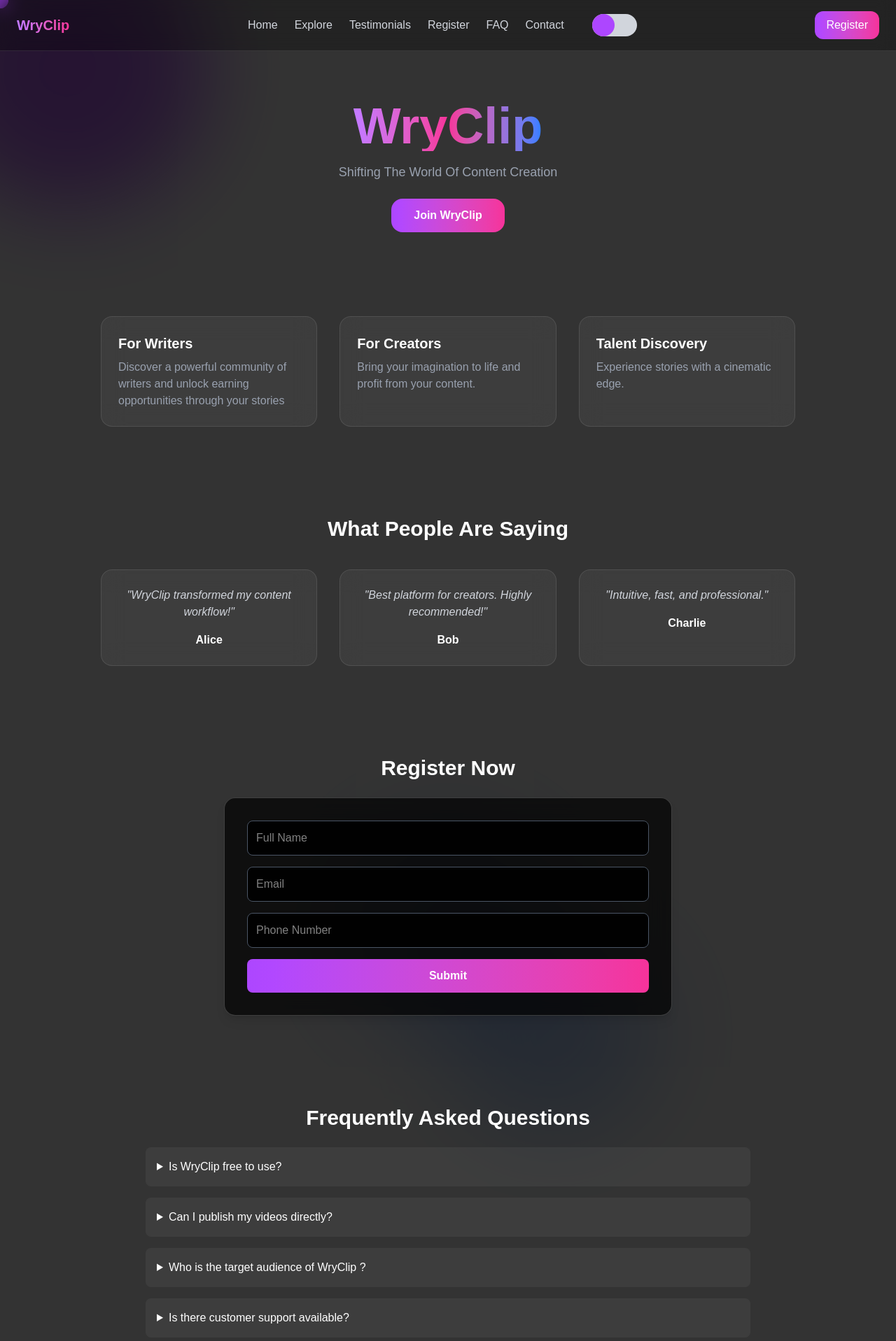
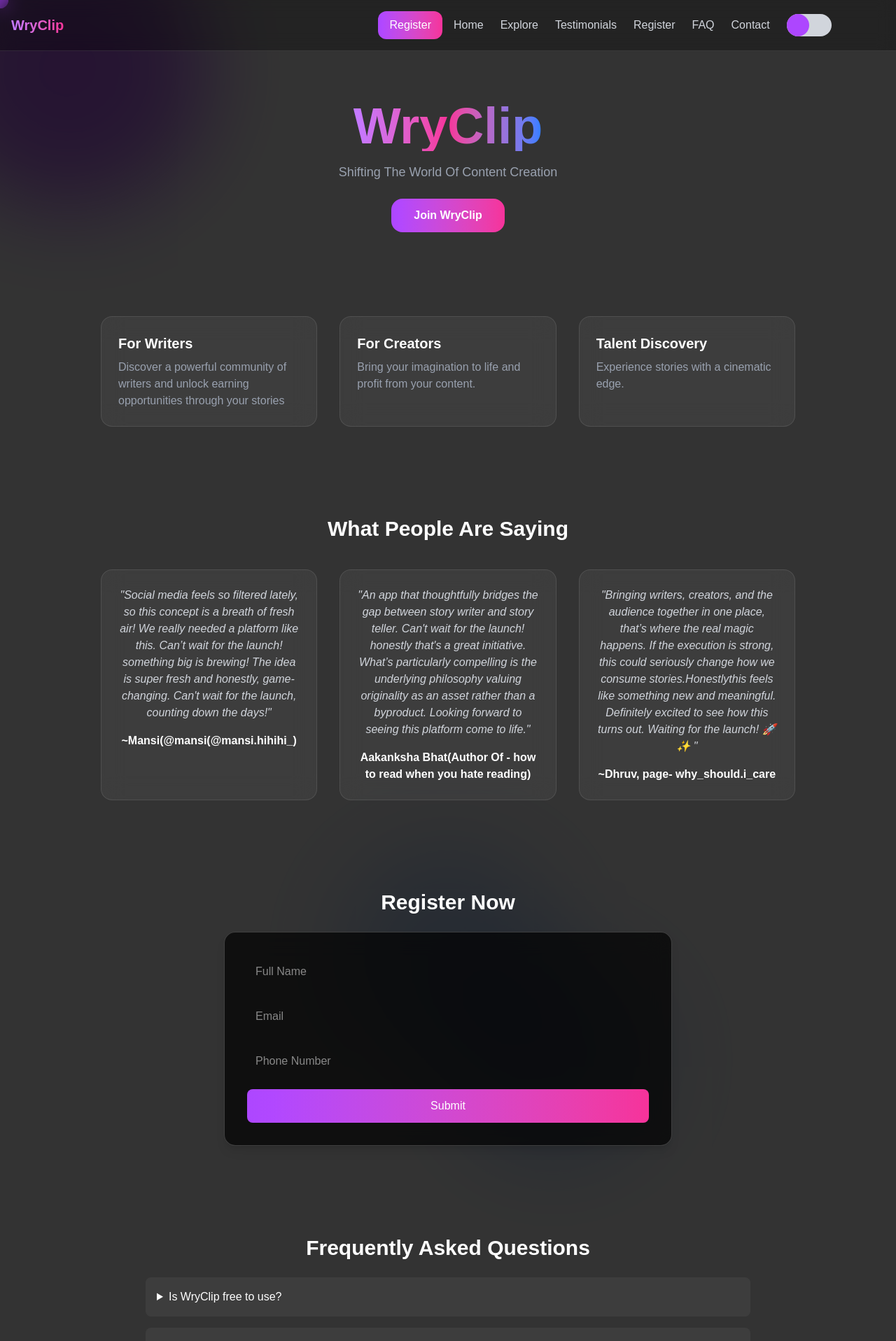
Before and after one commit to mayankk0937/WryClip, a Next.js app: page / in a window 1280 px wide. Shown: the top 1917 px of the page at 70% size. Built offline with nearby package versions, Linux system fonts and the light colour scheme.

Commit message:
Fix mobile navbar and page bottom spacing

```diff
--- a/app/page.tsx
+++ b/app/page.tsx
@@ -3,7 +3,7 @@ import { useState } from "react";
 import CustomCursor from "./components/CustomCursor";
 import { motion } from "framer-motion";
 
-// Navbar
+// Navbar (same)
 const Navbar = ({
   darkMode,
   toggleDarkMode,
@@ -23,11 +23,22 @@ const Navbar = ({
   };
 
   return (
-    <div className="fixed top-0 left-0 w-full flex justify-between items-center px-6 py-4 backdrop-blur-md bg-black/30 border-b border-white/10 z-50">
+    <div className="fixed top-0 left-0 w-full bg-black/30 backdrop-blur-md border-b border-white/10 z-50">
+      <div className="mx-auto flex w-full max-w-7xl flex-col gap-4 px-4 py-4 md:flex-row md:items-center md:justify-between">
+        <div className="flex w-full items-center justify-between">
           <h1 className="text-xl font-bold bg-gradient-to-r from-purple-400 to-pink-500 bg-clip-text text-transparent">
             WryClip
           </h1>
-      <div className="hidden md:flex gap-6 text-gray-300 items-center">
+
+          <button
+            onClick={() => scrollToSection("register")}
+            className="hidden md:inline-flex px-4 py-2 rounded-xl bg-gradient-to-r from-purple-500 to-pink-500 hover:scale-105 transition"
+          >
+            Register
+          </button>
+        </div>
+
+        <div className="flex w-full flex-col gap-3 text-gray-300 md:flex-row md:items-center md:gap-6">
           {["hero", "sections", "testimonials", "register", "faq", "contact"].map(
             (id, i) => (
               <span
@@ -50,9 +61,8 @@ const Navbar = ({
             )
           )}
 
-        {/* Slide Toggle */}
           <div
-          className="ml-4 relative w-16 h-8 flex items-center bg-gray-300 rounded-full cursor-pointer"
+            className="relative w-16 h-8 flex items-center bg-gray-300 rounded-full cursor-pointer"
             onClick={toggleDarkMode}
           >
             <div
@@ -65,10 +75,11 @@ const Navbar = ({
 
         <button
           onClick={() => scrollToSection("register")}
-        className="px-4 py-2 rounded-xl bg-gradient-to-r from-purple-500 to-pink-500 hover:scale-105 transition"
+          className="w-full rounded-xl bg-gradient-to-r from-purple-500 to-pink-500 px-4 py-2 text-center md:hidden hover:scale-105 transition"
         >
           Register
         </button>
+      </div>
     </div>
   );
 };
@@ -76,7 +87,15 @@ const Navbar = ({
 export default function Home() {
   const navbarHeight = 64;
   const extraOffset = 20;
+
   const [darkMode, setDarkMode] = useState(true);
+
+  // ✅ FORM STATE (ADD KIYA)
+  const [formData, setFormData] = useState({
+    name: "",
+    email: "",
+    phone: "",
+  });
 
   const toggleDarkMode = () => setDarkMode(!darkMode);
 
@@ -88,13 +107,32 @@ export default function Home() {
     }
   };
 
+  // ✅ FORM FUNCTIONS (ADD KIYA)
+  const handleChange = (e: any) => {
+    setFormData({ ...formData, [e.target.name]: e.target.value });
+  };
+
+  const handleSubmit = async (e: any) => {
+    e.preventDefault();
+
+    await fetch(
+      "https://script.google.com/macros/s/AKfycbxhc8IRN8Kc8SGzFOnfmDJ850NhL8EcHwkd7WJeP1EJiWSs54o2hXX3Rp8pbV0gRpsw1Q/exec",
+      {
+        method: "POST",
+        body: JSON.stringify(formData),
+      }
+    );
+
+    alert("Form Submitted ✅");
+    setFormData({ name: "", email: "", phone: "" });
+  };
+
   return (
     <div
       className={`${
         darkMode ? "bg-black/80 text-white" : "bg-white text-black"
       } relative min-h-screen overflow-x-hidden overflow-y-auto transition-colors duration-500`}
     >
-      {/* Cursor */}
       <CustomCursor />
 
       {/* Background Glow */}
@@ -129,35 +167,19 @@ export default function Home() {
         >
           Join WryClip
         </button>
+
       </section>
 
       {/* Sections */}
       <section id="sections" className="mt-20 grid md:grid-cols-3 gap-8 max-w-5xl mx-auto px-4">
         {[
-    {
-      title: "For Writers",
-      desc: "Discover a powerful community of writers and unlock earning opportunities through your stories"
-    },
-    {
-      title: "For Creators",
-      desc: "Bring your imagination to life and profit from your content."
-    },
-    {
-      title: "Talent Discovery",
-      desc: "Experience stories with a cinematic edge."
-    }
+          { title: "For Writers", desc: "Discover a powerful community of writers and unlock earning opportunities through your stories" },
+          { title: "For Creators", desc: "Bring your imagination to life and profit from your content." },
+          { title: "Talent Discovery", desc: "Experience stories with a cinematic edge." }
         ].map((item, i) => (
-    <motion.div
-      key={i}
-      whileHover={{ scale: 1.05 }}
-      className={`p-6 rounded-2xl border border-white/10 cursor-pointer backdrop-blur-lg ${
-        darkMode ? "bg-white/5" : "bg-black/5"
-      }`}
-    >
+          <motion.div key={i} whileHover={{ scale: 1.05 }} className="p-6 rounded-2xl border border-white/10 backdrop-blur-lg bg-white/5">
             <h3 className="text-xl font-semibold mb-2">{item.title}</h3>
-      <p className={`${darkMode ? "text-gray-400" : "text-gray-600"}`}>
-        {item.desc}
-      </p>
+            <p className="text-gray-400">{item.desc}</p>
           </motion.div>
         ))}
       </section>
@@ -167,9 +189,9 @@ export default function Home() {
         <h2 className={`text-3xl font-bold mb-10 ${darkMode ? "text-white" : "text-black"}`}>What People Are Saying</h2>
         <div className="grid md:grid-cols-3 gap-8">
           {[
-            { name: "Alice", feedback: "WryClip transformed my content workflow!" },
-            { name: "Bob", feedback: "Best platform for creators. Highly recommended!" },
-            { name: "Charlie", feedback: "Intuitive, fast, and professional." },
+            { name:"~Mansi(@mansi(@mansi.hihihi_)", feedback:"Social media feels so filtered lately, so this concept is a breath of fresh air! We really needed a platform like this. Can’t wait for the launch! something big is brewing! The idea is super fresh and honestly, game-changing. Can't wait for the launch, counting down the days!" },
+            { name: "Aakanksha Bhat(Author Of - how to read when you hate reading)", feedback: "An app that thoughtfully bridges the gap between story writer and story teller. Can't wait for the launch! honestly that's a great initiative. What’s particularly compelling is the underlying philosophy valuing originality as an asset rather than a byproduct. Looking forward to seeing this platform come to life." },
+            { name: "~Dhruv, page- why_should.i_care", feedback: "Bringing writers, creators, and the audience together in one place, that’s where the real magic happens. If the execution is strong, this could seriously change how we consume stories.Honestlythis feels like something new and meaningful. Definitely excited to see how this turns out. Waiting for the launch! 🚀✨ " },
           ].map((t, i) => (
             <motion.div
               key={i}
@@ -187,44 +209,23 @@ export default function Home() {
         </div>
       </section>
 
-      {/* Registration */}
-      <section
-        id="register"
-        className="mt-32 max-w-2xl mx-auto px-4 text-center"
+      {/* ✅ REGISTER (ONLY UPDATED PART) */}
+      <section id="register" className="mt-32 max-w-2xl mx-auto px-4 text-center">
+        <h2 className="text-3xl font-bold mb-6">Register Now</h2>
+
+        <form
+          onSubmit={handleSubmit}
+          className="bg-black/70 p-8 rounded-2xl border border-white/20 backdrop-blur-lg flex flex-col gap-4 shadow-lg"
         >
-        <h2 className={`text-3xl font-bold mb-6 ${darkMode ? "text-white" : "text-black"}`}>
-          Register Now
-        </h2>
+          <input name="name" value={formData.name} onChange={handleChange} placeholder="Full Name" className="p-3 rounded-lg text-white"/>
+          <input name="email" value={formData.email} onChange={handleChange} placeholder="Email" className="p-3 rounded-lg text-white"/>
+          <input name="phone" value={formData.phone} onChange={handleChange} placeholder="Phone Number" className="p-3 rounded-lg text-white"/>
 
-        {/* Boxed Form */}
-        <div className="bg-black/70 dark:bg-white/10 p-8 rounded-2xl border border-white/20 backdrop-blur-lg flex flex-col gap-4 shadow-lg">
-          <input
-            type="text"
-            placeholder="Full Name"
-            className={`p-3 rounded-lg border outline-none focus:border-purple-500 ${
-              darkMode ? "bg-black/90 border-gray-600 text-white" : "bg-white border-gray-300 text-black"
-            }`}
-          />
-          <input
-            type="email"
-            placeholder="Email"
-            className={`p-3 rounded-lg border outline-none focus:border-purple-500 ${
-              darkMode ? "bg-black/90 border-gray-600 text-white" : "bg-white border-gray-300 text-black"
-            }`}
-          />
-          <input
-            type="tel"
-            placeholder="Phone Number"
-            className={`p-3 rounded-lg border outline-none focus:border-purple-500 ${
-              darkMode ? "bg-black/90 border-gray-600 text-white" : "bg-white border-gray-300 text-black"
-            }`}
-          />
-          <button className="py-3 rounded-lg bg-gradient-to-r from-purple-500 to-pink-500 hover:scale-105 transition font-semibold">
+          <button type="submit" className="py-3 rounded-lg bg-gradient-to-r from-purple-500 to-pink-500">
             Submit
           </button>
-        </div>
+        </form>
       </section>
-
       {/* FAQ */}
       <section id="faq" className="mt-32 max-w-4xl mx-auto px-4">
         <h2 className={`text-3xl font-bold mb-6 text-center ${darkMode ? "text-white" : "text-black"}`}>
@@ -247,7 +248,7 @@ export default function Home() {
       </section>
 
       {/* Contact */}
-      <section id="contact" className="relative mt-32 max-w-4xl mx-auto px-4 py-10">
+      <section id="contact" className="relative mt-20 max-w-4xl mx-auto px-4 py-10">
         {/* Glow */}
         <div className="absolute inset-0 -z-10">
           <div className="absolute top-[-50px] left-[-50px] w-[250px] h-[250px] bg-purple-600 opacity-30 rounded-full blur-3xl animate-pulse"></div>
@@ -282,7 +283,7 @@ export default function Home() {
       </section>
 
       {/* Footer */}
-      <footer className={`mt-32 py-10 px-4 ${darkMode ? "bg-black/80 text-gray-300" : "bg-white text-gray-700"}`}>
+      <footer className={`mt-16 py-10 px-4 ${darkMode ? "bg-purple-800/80 text-gray-300" : "bg-white text-gray-700"}`}>
         <p className="text-center mt-6">© 2026 WryClip. All rights reserved.</p>
       </footer>
     </div>
```
Lines whose indentation alone changed are shown as unchanged.
